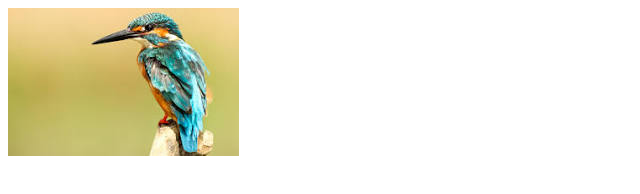
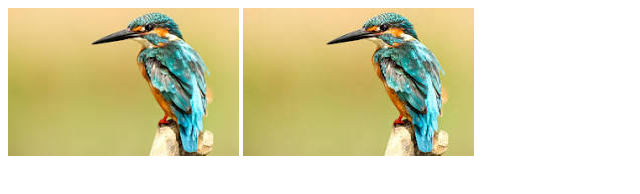
Before and after one commit to anurag727github/SST_lab, a plain HTML site: page index.html in a window 1280 px wide. Shown: the whole page, without its empty margins (0-640 px from the left). Drawn offline with Linux system fonts and the light colour scheme.

Commit message:
second commit

```diff
--- a/index.html
+++ b/index.html
@@ -1 +1,2 @@
 <img src="./Assect/image.jpg" alt="Bird image">
+<img src="./Assect/image.jpg" alt="Bird image">
```
